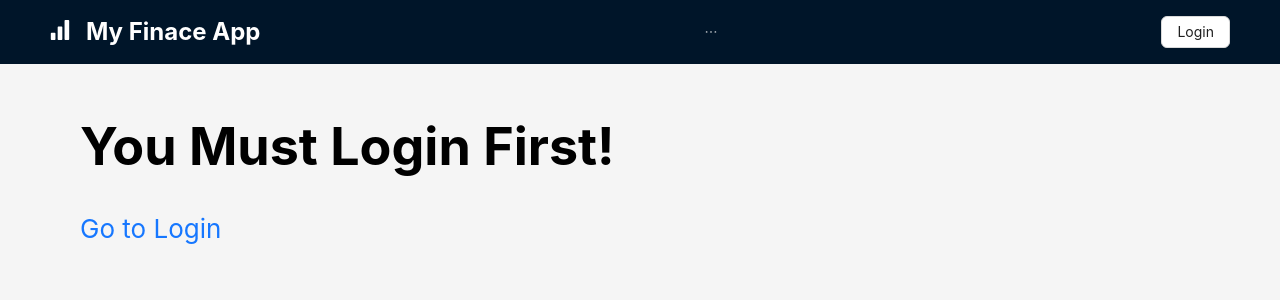
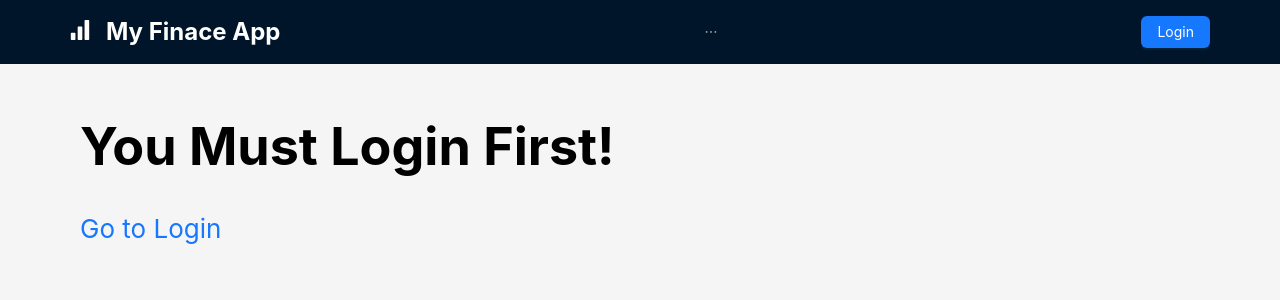
Before and after one commit to Jackyzaz/finace-frontend, a React (Create React App) app: page /dashboard in a window 1280 px wide. Shown: the top 300 px of the page. Built offline with nearby package versions, Linux system fonts and the light colour scheme; no server answers.

Commit message:
add: pie chart view

```diff
--- a/package.json
+++ b/package.json
@@ -5,9 +5,11 @@
   "dependencies": {
     "antd": "^5.22.5",
     "axios": "^1.7.9",
+    "chart.js": "^4.4.7",
     "cra-template": "1.2.0",
     "js-cookie": "^3.0.5",
     "react": "^18.3.1",
+    "react-chartjs-2": "^5.2.0",
     "react-dom": "^18.3.1",
     "react-router": "^7.0.2",
     "react-scripts": "5.0.1",
--- a/src/components/HeaderNavbar.js
+++ b/src/components/HeaderNavbar.js
@@ -2,6 +2,7 @@ import { Button, Col, Menu, Row, Space } from "antd";
 import { useNavigate } from "react-router";
 import { useAuth } from "../context/useAuth";
 import { HomeOutlined, DashboardOutlined, SignalFilled } from "@ant-design/icons";
+
 export default function HeaderNavbar() {
   const items = [
     { key: `/`, label: `Home`, icon: <HomeOutlined /> },
@@ -16,29 +17,53 @@ export default function HeaderNavbar() {
   const handleLogin = () => {
     navigate("/login", { replace: true });
   };
+
   return (
-    <Row justify="space-between" style={{ width: "100%" }}>
+    <Row
+      justify="space-between"
+      align="middle"
+      style={{
+        width: "100%",
+        padding: "0 20px",
+        backgroundColor: "#001529",
+        height: "64px",
+      }}
+    >
+      {/* Logo Section */}
       <Col>
         <Space size="middle">
           <SignalFilled style={{ color: "white", fontSize: "2.5vh" }} />
-          <p style={{ fontSize: "3vh", fontWeight: "bold", color: "white" }}>My Finace App</p>
+          <p style={{ fontSize: "3vh", fontWeight: "bold", color: "white", margin: 0 }}>My Finace App</p>
         </Space>
       </Col>
-      <Col>
+
+      {/* Menu Section */}
+      <Col flex="auto" style={{ textAlign: "center" }}>
         <Menu
           theme="dark"
           mode="horizontal"
           items={items}
           style={{
-            flex: 1,
-            minWidth: 0,
+            display: "inline-block",
           }}
           onClick={({ key }) => {
             navigate(key, { replace: true });
           }}
         />
       </Col>
-      <Col>{user ? <Button onClick={handleLogout}>Logout</Button> : <Button onClick={handleLogin}>Login</Button>}</Col>
+
+      {/* User Section */}
+      <Col>
+        {user ? (
+          <Button type="primary" onClick={handleLogout}>
+            Logout
+          </Button>
+        ) : (
+          <Button type="primary" onClick={handleLogin}>
+            Login
+          </Button>
+        )}
+      </Col>
     </Row>
   );
 }
--- a/src/components/Transaction.js
+++ b/src/components/Transaction.js
@@ -1,15 +1,18 @@
-import { Divider, Spin } from "antd";
+import { Col, Divider, Flex, Row, Spin, Typography } from "antd";
 import TransactionList from "./TransactionList";
 import { useEffect, useState, useCallback } from "react";
 import axios from "axios";
 import "../App.css";
 import AddTransaction from "./AddTransaction";
+import { Pie } from "react-chartjs-2";
+import { Chart as ChartJS, ArcElement, Tooltip, Legend } from "chart.js";
+import { useAuth } from "../context/useAuth";
 
 export default function Transaction(props) {
   const [isLoading, setIsLoading] = useState(false);
   const [transactionData, setTransactionData] = useState([]);
   const [amount, setAmount] = useState(0);
-
+  const { user } = useAuth();
   const URL_TXACTIONS = `/api/txactions`;
   const URL_TXACTIONS_FILTER = `/api/txactions?filters[creator][id][$eq]=${props.user.id}`;
   const handleNoteChanged = (id, note) => {
@@ -120,10 +123,49 @@ export default function Transaction(props) {
       setIsLoading(false);
     }
   }, [transactionData]);
+  ChartJS.register(ArcElement, Tooltip, Legend);
+  const income = transactionData
+    .filter((transaction) => transaction.type === "income")
+    .reduce((sum, transaction) => sum + transaction.amount, 0);
+
+  const expenses = transactionData
+    .filter((transaction) => transaction.type === "expense")
+    .reduce((sum, transaction) => sum + transaction.amount, 0);
+
+  const data = {
+    labels: ["Income", "Expenses"],
+    datasets: [
+      {
+        data: [income, expenses],
+        backgroundColor: ["rgba(75, 192, 192, 0.2)", "rgba(255, 99, 132, 0.2)"],
+        borderColor: ["rgba(75, 192, 192, 1)", "rgba(255, 99, 132, 1)"],
+        borderWidth: 1,
+      },
+    ],
+  };
 
   return (
     <Spin spinning={isLoading}>
-      <h3>จํานวนเงินปัจจุบัน {amount} บาท</h3>
+      <Row
+        justify="space-between"
+        style={{
+          width: "100%",
+          paddingRight: "25vh",
+          marginTop: "5vh",
+        }}
+      >
+        <Col>
+          <h1 style={{ fontSize: "8vh" }}>Dashboard: {props.user.username}</h1>
+          <h2 style={{ fontSize: "4vh" }}>
+            <span>จํานวนเงินปัจจุบัน </span> <a> {amount} </a> <span> บาท </span>
+          </h2>
+        </Col>
+        <Col>
+          <div style={{ width: "40vh" }}>
+            <Pie data={data} />
+          </div>
+        </Col>
+      </Row>
       <AddTransaction onItemAdded={addTransaction} />
       <Divider>บันทึก รายรับ - รายจ่าย</Divider>
       <TransactionList
--- a/src/pages/Dashboard.js
+++ b/src/pages/Dashboard.js
@@ -11,7 +11,6 @@ export default function DashboardPage() {
   return (
     <>
       <div className="container">
-        <h1>Dashboard: {user.username}</h1>
         <Transaction user={user} />
       </div>
     </>
```
Also changed, not shown: 1 other file (tests, documents, lock files or other folders).
